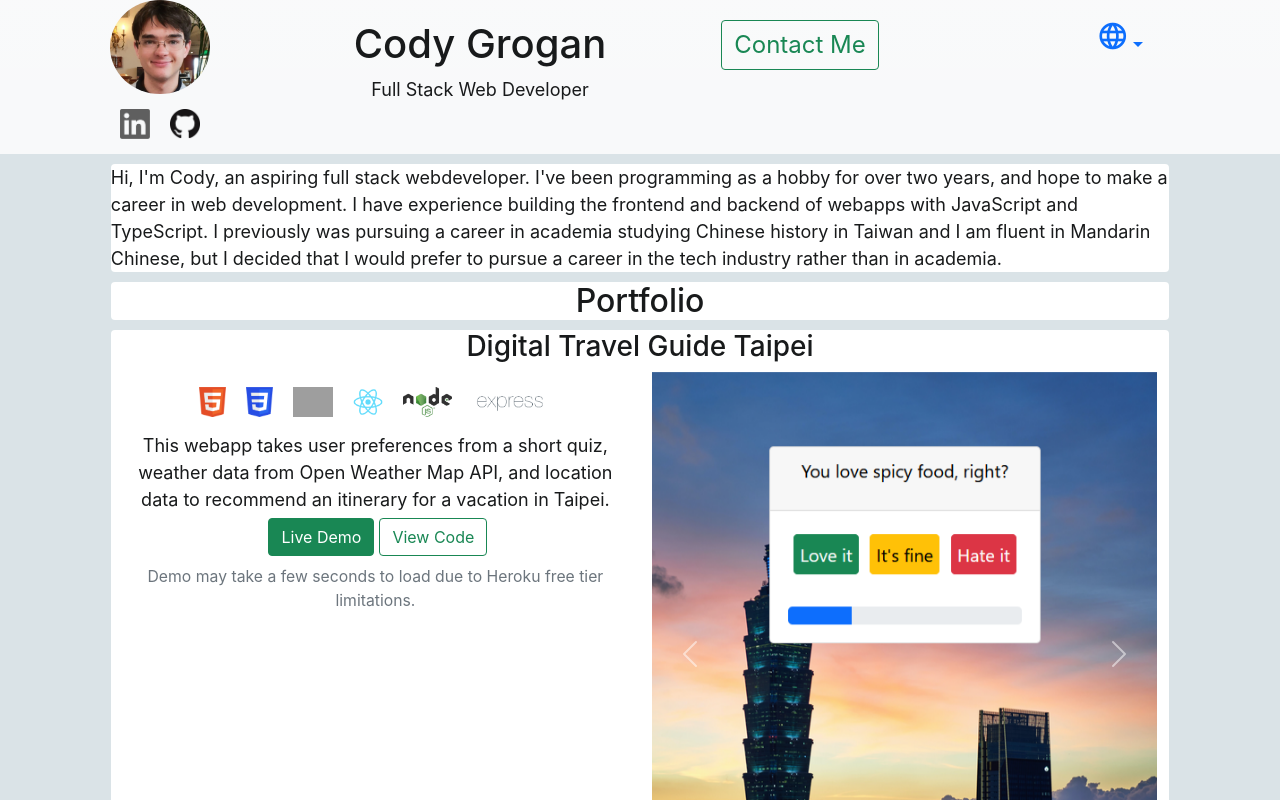
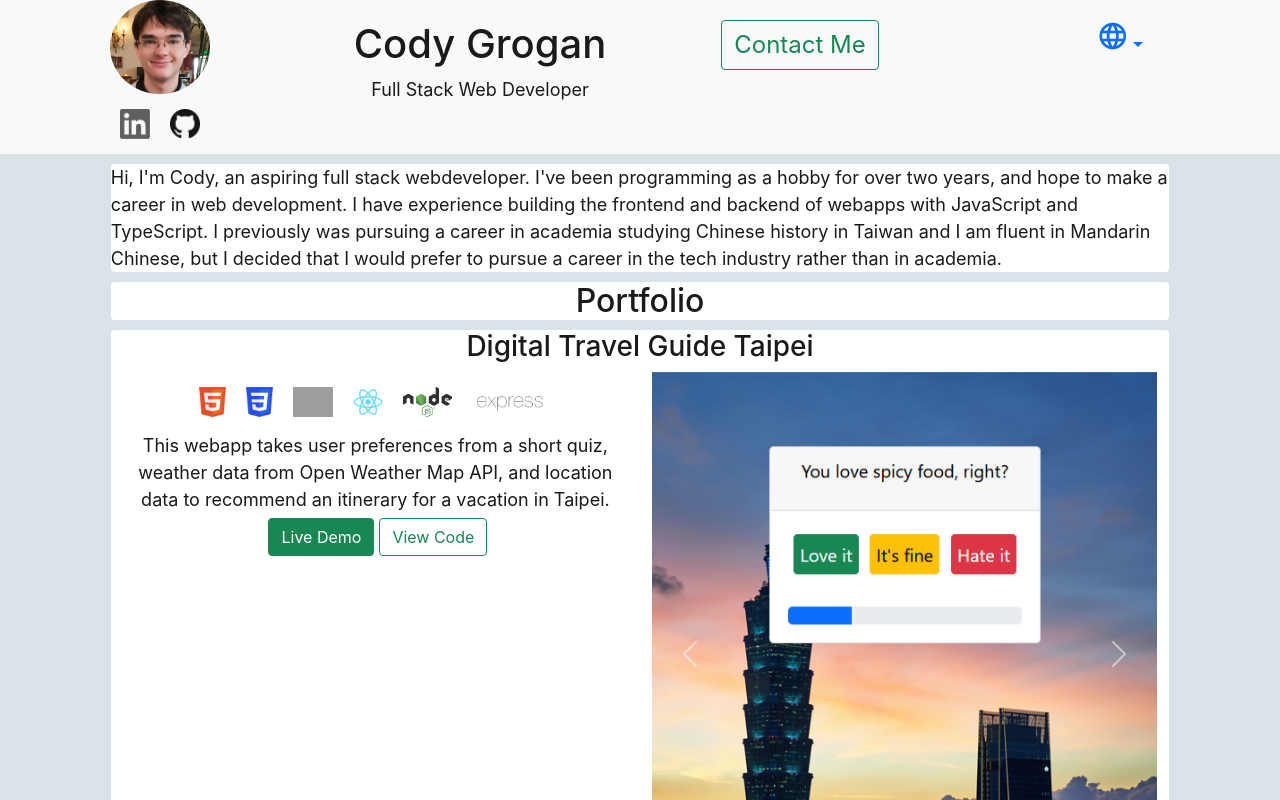
Before and after one commit to CodyGrogan/portfolio, a React (Create React App) app: page / in a window 1280 px wide. Shown: the top 800 px of the page. Built offline with nearby package versions, Linux system fonts and the light colour scheme; grey boxes are pictures that could not be loaded.

Commit message:
changed heroku links to codygrogan.dev

```diff
--- a/src/components/home.tsx
+++ b/src/components/home.tsx
@@ -142,14 +142,12 @@ function Home(props: any){
 
                       <div className='aboutCon'>
 
-                      <a href='https://digitaltravelguide.herokuapp.com/' target='_blank'><button className='btn btn-success demoBtn'>Live Demo</button></a>
+                      <a href='https://travel.codygrogan.dev/' target='_blank'><button className='btn btn-success demoBtn'>Live Demo</button></a>
                       <a href='https://github.com/CodyGrogan/digitaltravelguide' target='_blank'> <button className='btn btn-outline-success demoBtn'>View Code</button></a>
 
 
                       </div>
-                      <div className='form-text'>
-                      Demo may take a few seconds to load due to Heroku free tier limitations.
-                      </div>
+
 
                   </div>
 
@@ -227,12 +225,10 @@ function Home(props: any){
 
                     <div className='aboutCon'>
 
-                      <a href='https://cram-school-manager.herokuapp.com/' target='_blank'><button className='btn btn-success demoBtn'>Live Demo</button></a>
+                      <a href='https://school.codygrogan.dev/' target='_blank'><button className='btn btn-success demoBtn'>Live Demo</button></a>
                       <a href='https://github.com/CodyGrogan/cramschoolmanager' target='_blank'> <button className='btn btn-outline-success demoBtn'>View Code</button></a>
                     </div>
-                    <div className='form-text'>
-                      Demo may take a few seconds to load due to Heroku free tier limitations.
-                    </div>
+
 
                   </div>
 
@@ -307,12 +303,10 @@ function Home(props: any){
 
                     <div className='aboutCon'>
 
-                      <a href='https://broodwardb.herokuapp.com/' target='_blank'><button className='btn btn-success demoBtn'>Live Demo</button></a>
+                      <a href='https://broodwardb.codygrogan.dev/' target='_blank'><button className='btn btn-success demoBtn'>Live Demo</button></a>
                       <a href='https://github.com/CodyGrogan/broodwardb' target='_blank'> <button className='btn btn-outline-success demoBtn'>View Code</button></a>
                     </div>
-                    <div className='form-text'>
-                      Demo may take a few seconds to load due to Heroku free tier limitations.
-                    </div>
+
 
                   </div>
 
@@ -385,12 +379,10 @@ function Home(props: any){
 
           <div className='aboutCon'>
 
-            <a href='https://madlibwarehouse.herokuapp.com/' target='_blank'><button className='btn btn-success demoBtn'>Live Demo</button></a>
+            <a href='https://warehouse.codygrogan.dev/' target='_blank'><button className='btn btn-success demoBtn'>Live Demo</button></a>
             <a href='https://github.com/CodyGrogan/madlibwarehouse' target='_blank'> <button className='btn btn-outline-success demoBtn'>View Code</button></a>
           </div>
-          <div className='form-text'>
-              Demo may take a few seconds to load due to Heroku free tier limitations.
-          </div>
+
 
         </div>
 
```
